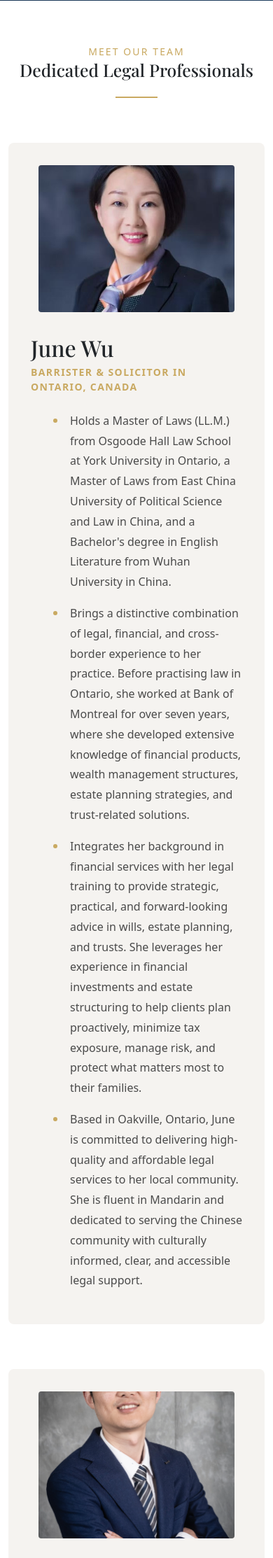
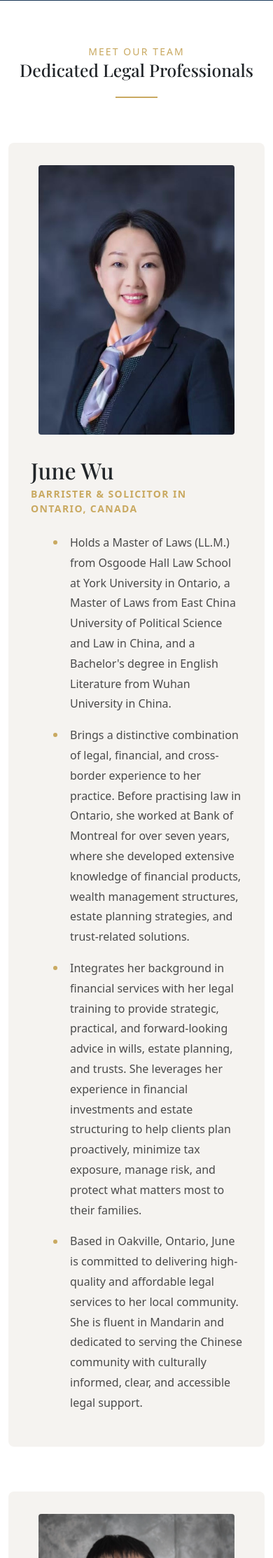
Before and after one commit to gauchozhang/lawyer-website, a Flask app: page / in a window 390 px wide. Shown: the part 700-2926 px from the top of the page at 70% size. Run offline with Flask 3, Linux system fonts and the light colour scheme.

Commit message:
修改了手机显示图片不完整问题

```diff
--- a/static/css/style.css
+++ b/static/css/style.css
@@ -1159,9 +1159,10 @@ footer {
     }
 
     .attorney-image img {
-        aspect-ratio: 4/3;
+        aspect-ratio: auto;
         max-width: 280px;
         margin: 0 auto;
+        height: auto;
     }
 
     .stats-grid {
```
